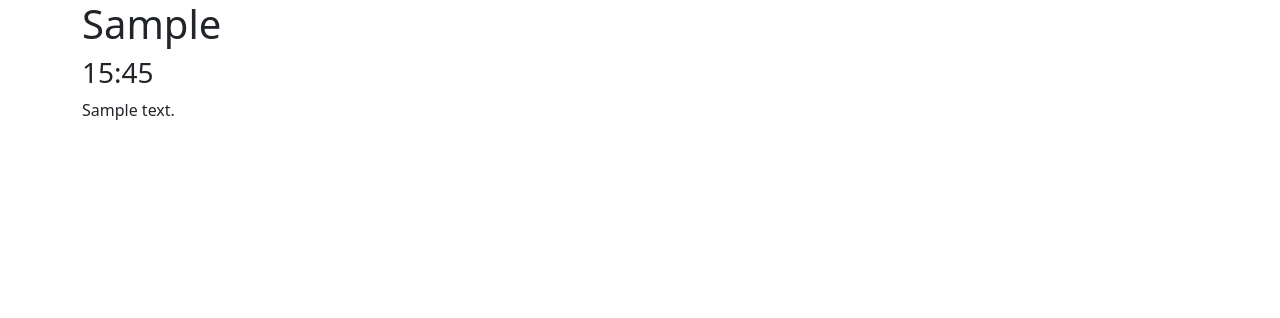
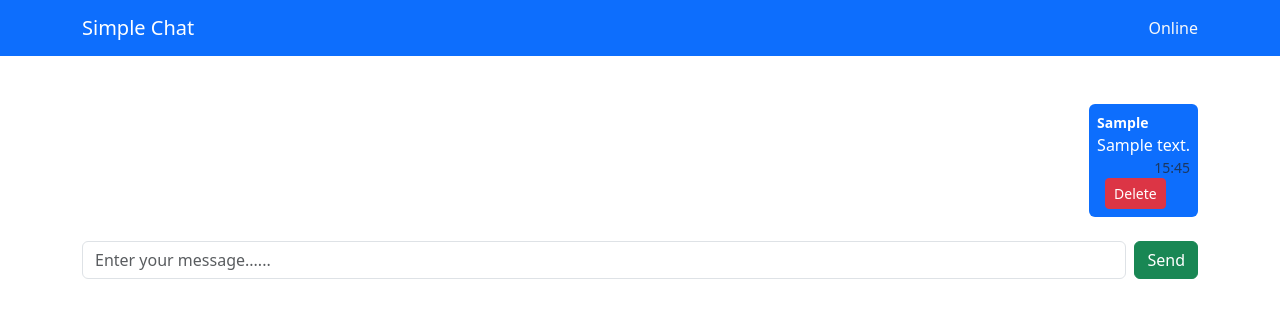
Before and after one commit to manishpandit01/Simple-Chatting-App, a Django app: page / in a window 1280 px wide. Shown: the top 318 px of the page. Run offline with Django 5.2, Linux system fonts and the light colour scheme; tables that the repository leaves empty hold one stand-in row (values such as "Sample post"); some libraries are stand-ins or nearby versions.

Commit message:
Adding delete function

```diff
--- a/chat_app/urls.py
+++ b/chat_app/urls.py
@@ -5,4 +5,5 @@ from chat_app import views
 
 urlpatterns = [
     path("",views.chat_list,name="chat-list"),
+    path('delete/<int:id>/',views.chat_delete,name="chat-delete"),
 ]
--- a/chat_app/views.py
+++ b/chat_app/views.py
@@ -1,3 +1,5 @@
+from django.http import HttpResponseRedirect
+from django.shortcuts import  get_object_or_404, redirect
 from chat_app.models import Message
 
 from django.shortcuts import render
@@ -10,3 +12,8 @@ def chat_list(request):
         "chat_list.html",
         {"chats":chats}
     )
+
+def chat_delete(request,id):
+    chat=get_object_or_404(Message,id=id)
+    chat.delete()
+    return redirect('chat-list')
--- a/templates/base.html
+++ b/templates/base.html
@@ -4,11 +4,17 @@
   <head>
     <meta charset="utf-8">
     <meta name="viewport" content="width=device-width, initial-scale=1">
-    <title>Bootstrap demo</title>
+    <title>Chat APP</title>
     <link href="{% static 'css/bootstrap.min.css'%}" rel="stylesheet" integrity="sha384-sRIl4kxILFvY47J16cr9ZwB07vP4J8+LH7qKQnuqkuIAvNWLzeN8tE5YBujZqJLB" crossorigin="anonymous">
   </head>
   <body>
-    <div class="container">
+      <nav class="navbar navbar-expand-lg navbar-dark bg-primary">
+        <div class="container">
+        <a href="{% url 'chat-list' %}" class="navbar-brand">Simple Chat</a>
+         <span class="text-light ms-auto">Online</span>
+          </div>
+        </nav>
+        <div class="container mt-5">
         {% block content %}
         {% endblock content %}
     </div>
--- a/templates/chat_list.html
+++ b/templates/chat_list.html
@@ -1,22 +1,24 @@
 {% extends 'base.html' %}
 
 {% block content %}
-<div class="row">
-    <div class="col">
-        {% for chat in chats %}
-        <div class="chat">
-            <div class="name"><h1>{{chat.sender}}</h1>
-            </div>
-            <!-- <h1>
-                <a href="#" class="text-decoration-none fst-italic">{{post.title}}</a>
-            </h1> -->
-            <div class="date"><h3>{{chat.created_at|time:"H:i"}}</h3></div>
-            <p>
-                {{chat.message}}
+<div class="chat-container" style="max-height:400px; overflow-y:auto">
+    {% for chat in chats %}
+    <div class="d-flex justify-content-end mb-2">
+        <div class="p-2 rounded bg-primary text-white" style="max-width:70%;">
 
-            </p>
+            <div class="fw-bold small">{{chat.sender}}</div>
+
+            <div>{{chat.message}}</div>
+
+            <div class="text-end text-muted small">{{chat.created_at|time:"H:i"}}</div>
+            <a href="{% url 'chat-delete' chat.id %}" class="btn btn-sm btn-danger ms-2">Delete</a>
         </div>
-        {% endfor %}
     </div>
+    {% endfor %}
 </div>
+<form action="" method="post" class="d-flex mt-3">
+    {% csrf_token %}
+    <input type="text" name="message" class="form-control me-2" placeholder="Enter your message......" required>
+    <button type="submit" class="btn btn-success">Send</button>
+</form>
 {% endblock content %}
```
Also changed, not shown: db.sqlite3.
